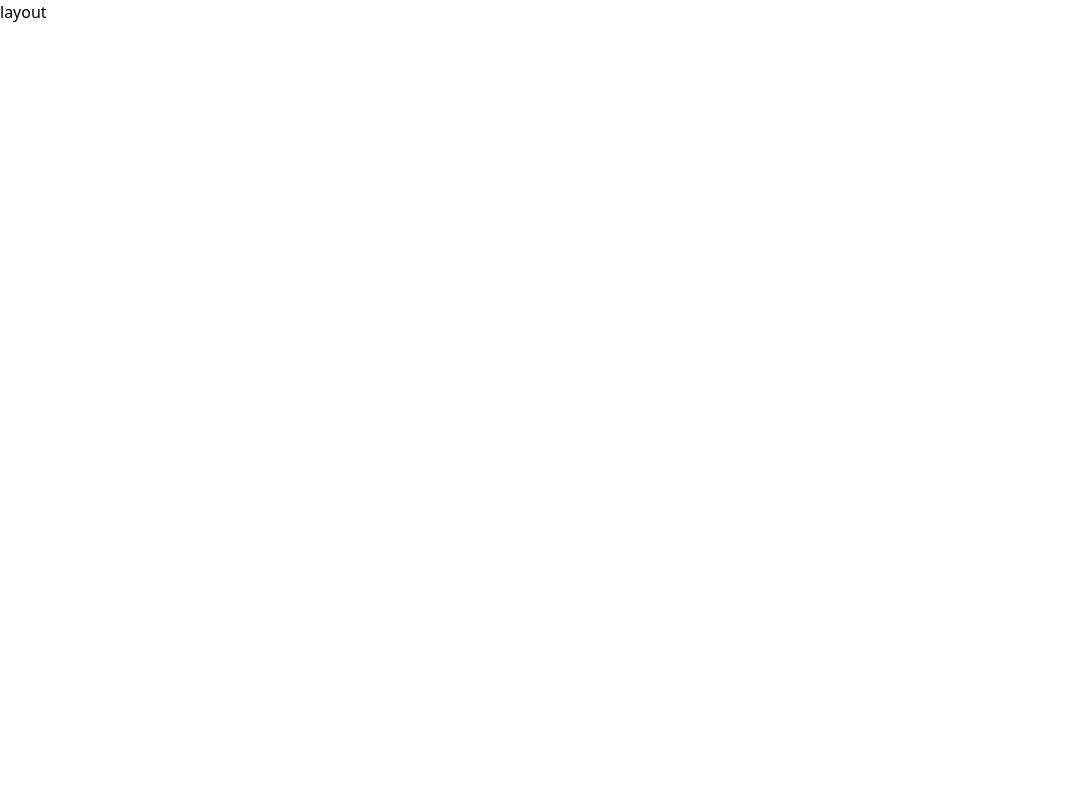
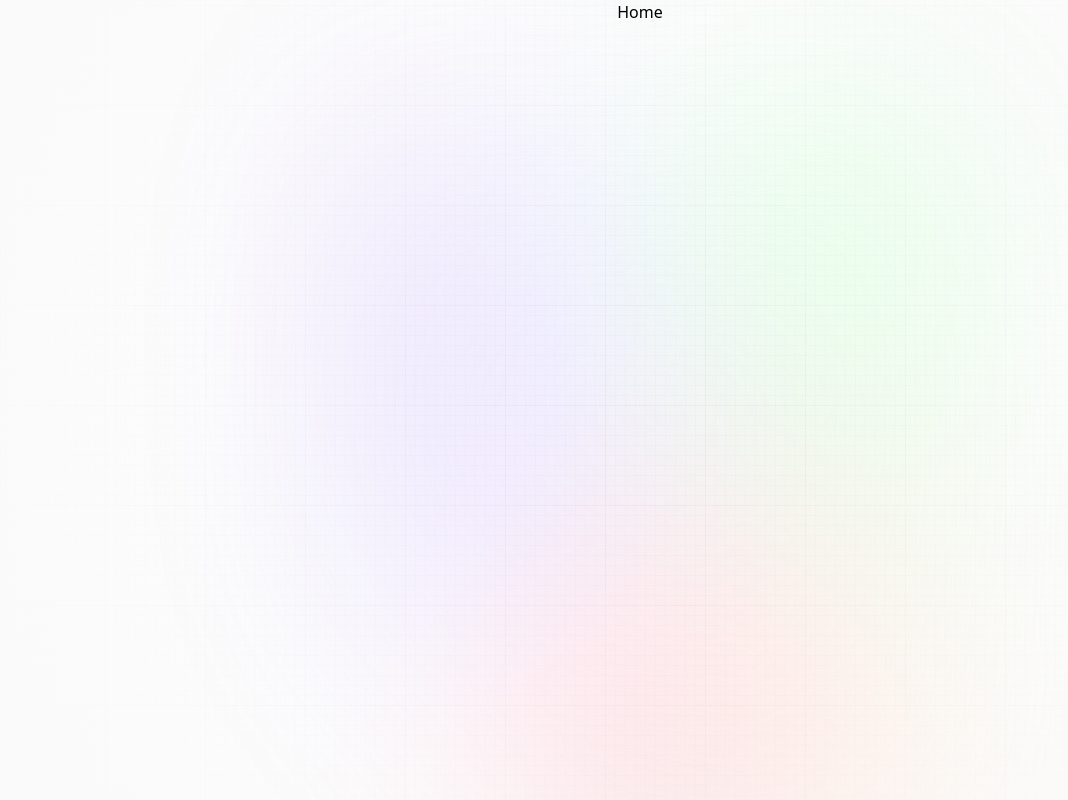
Before and after one commit to Dinesh-Karthikeyan/promptopia, a Next.js app: page / in a window 1280 px wide. Shown: the whole page, without its empty margins (0-1068 px from the left). Built offline with nearby package versions, Linux system fonts and the light colour scheme.

Commit message:
added necessary layout tags to the layout file

```diff
--- a/app/layout.jsx
+++ b/app/layout.jsx
@@ -1,14 +1,24 @@
 import '@styles/globals.css'
+import { Children } from 'react'
 
 export const metadata = {
     title: "Promptopia",
     description: "Discover and share AI prompts",
 }
 
-const layout = () => {
-  return (
-    <div>layout</div>
-  )
+const RootLayout = ({children}) => {
+    return (
+        <html lang='en'>
+            <body>
+                <div className='main'>
+                    <div className='gradient'/>
+                </div>
+                <main className='app'>
+                    {children}
+                </main>
+            </body>
+        </html>
+    )
 }
 
-export default layout
+export default RootLayout
```
